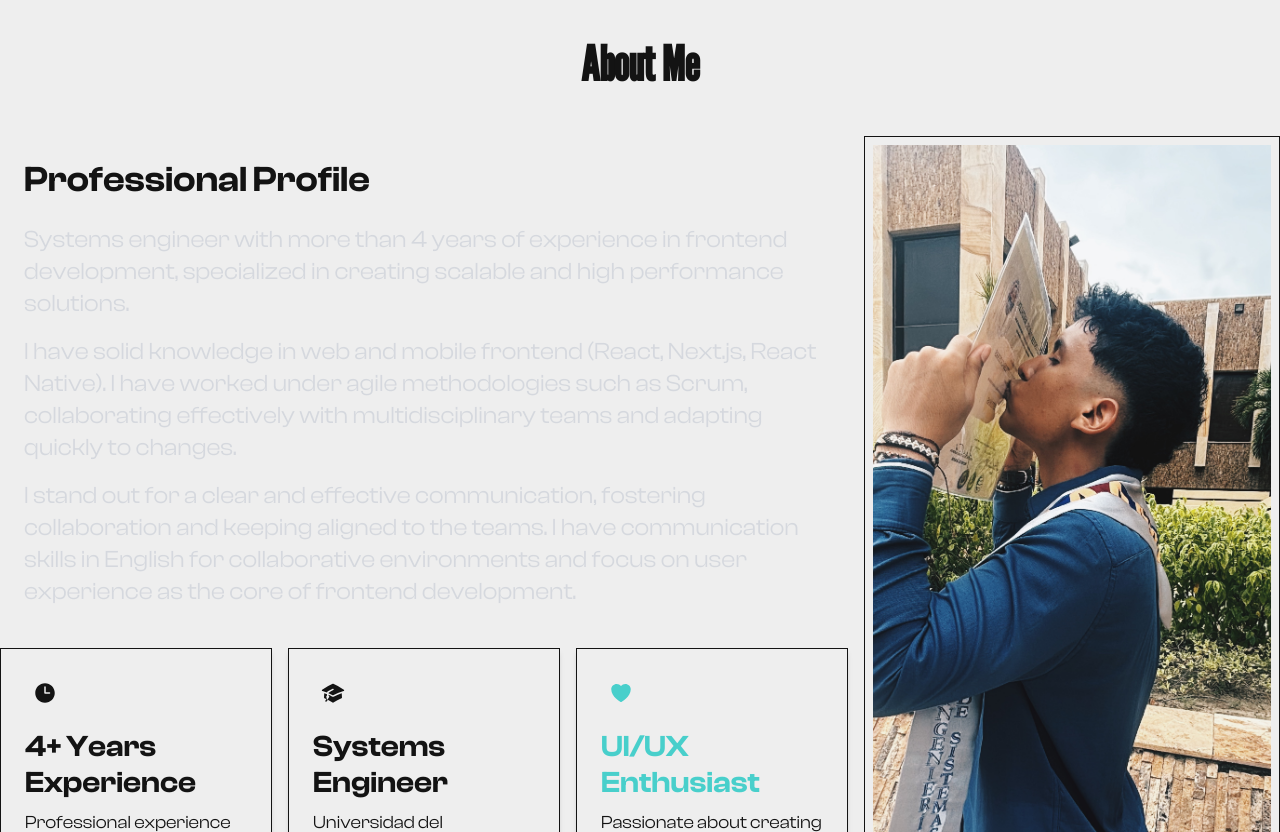
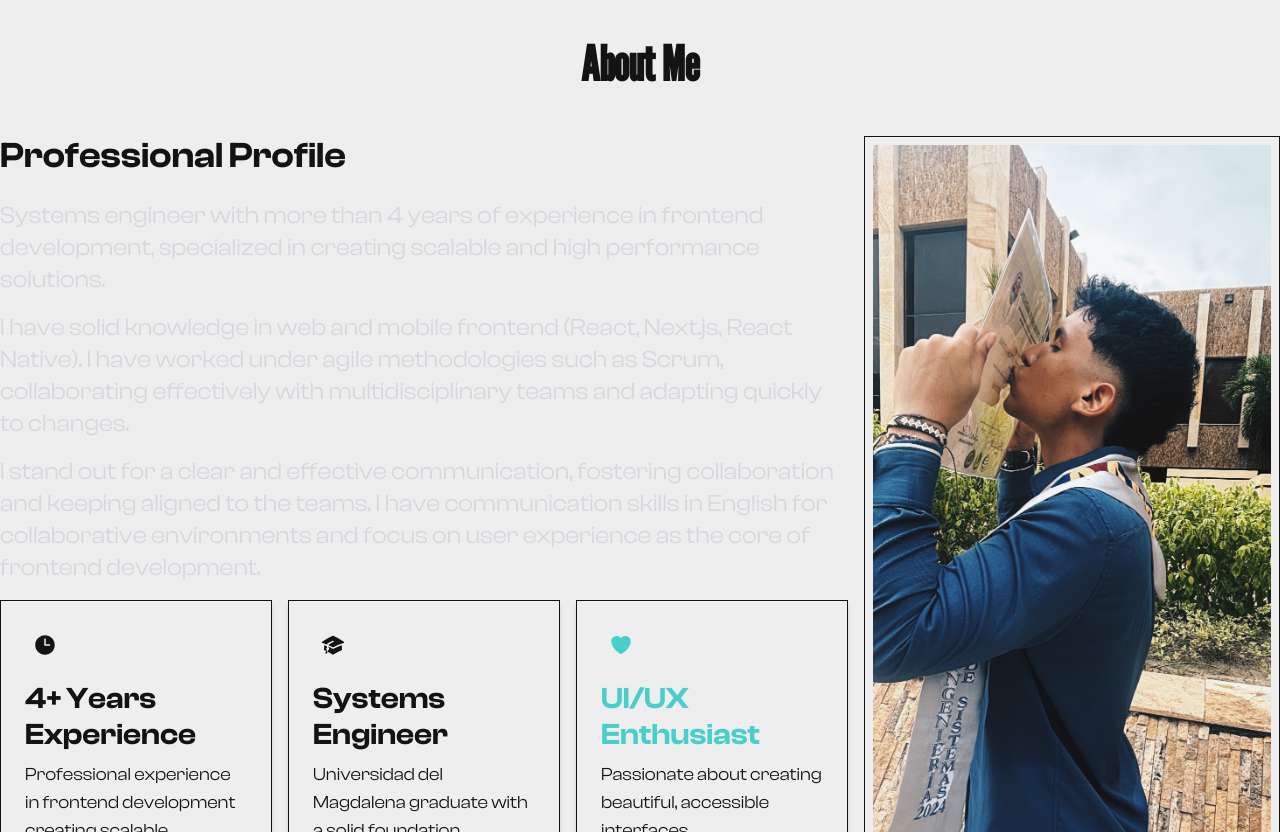
Before and after one commit to derekcantillo/derek-portfolio, a Next.js app: page / in a window 1280 px wide. Shown: the part 760-1592 px from the top of the page. Built offline with nearby package versions, Linux system fonts and the light colour scheme; a web font is replaced by a local one.

Commit message:
style: Remove unnecessary padding in About section profile container for a cleaner layout

```diff
--- a/src/components/sections/About/About.tsx
+++ b/src/components/sections/About/About.tsx
@@ -54,7 +54,7 @@
 				<div className="grid grid-cols-1 gap-4 md:grid-cols-3">
 					{/* Profile Section - Top row, first two columns */}
 					<div className="md:col-span-2">
-						<div className="h-full rounded-lg p-6">
+						<div className="h-full rounded-lg">
 							<div className="mb-6 flex items-center">
 								<Typography variant="h3">Professional Profile</Typography>
 							</div>
```
